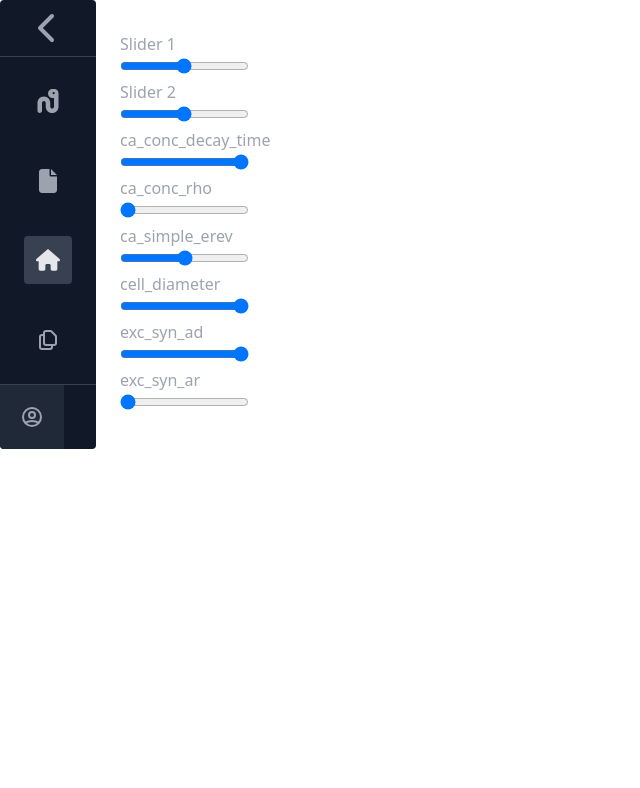
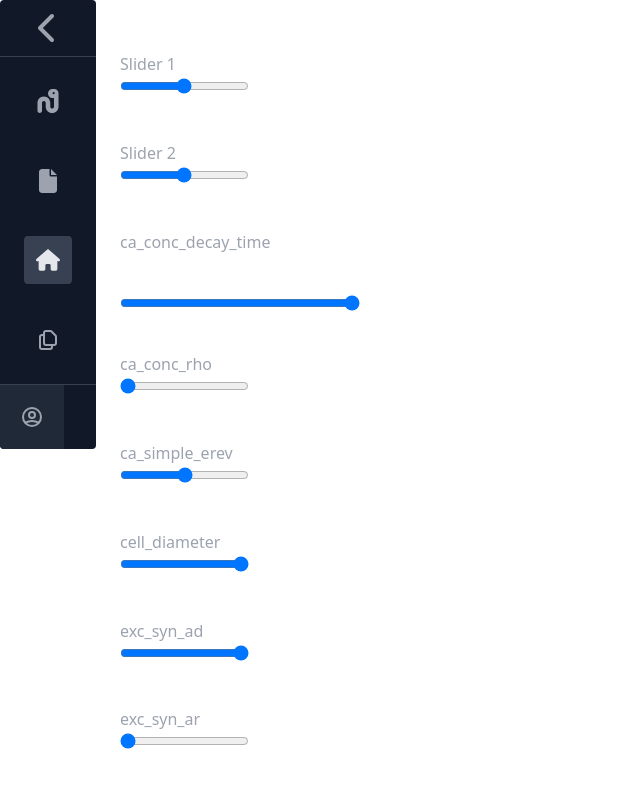
Before and after one commit to Y0z64/Cosmic-Elegans, a Next.js app: page /Graphs in a window 1280 px wide. Both pictures are taken after a click on the link 48 px from the left and 28 px from the top of the page. Shown: the top 788 px of the page, without its empty margins (0-640 px from the left). Built offline with nearby package versions, Linux system fonts and the light colour scheme.

Commit message:
setting sliders

```diff
--- a/src/Components/Sidebar.tsx
+++ b/src/Components/Sidebar.tsx
@@ -17,14 +17,20 @@ const SideBar = () => {
   return (
     <div className="flex h-full w-24 flex-col justify-between overflow-hidden rounded bg-gray-900 text-gray-400 ">
       {isOpen && (
-        <div className="absolute left-24 top-0 h-full w-64 bg-[#111528] bg-gray-900 bg-white p-6 pl-6 pt-8">
-          <h2>Slider 1</h2>
-          <input type="range" min="1" max="100" className="bg-blue-500" />
+        <div className="flex flex-col justify-around absolute left-24 top-0 h-full w-72 bg-[#111628] bg-gray-900 bg-white p-6 pl-6 pt-8">
+          <div>
+            <h2>Slider 1</h2>
+            <input type="range" min="1" max="100" className="bg-blue-500" />
+          </div>
+
+          <div>
           <h2>Slider 2</h2>
           <input type="range" min="1" max="100" className="bg-blue-500" />
+          </div>
           {/* Add more sliders as needed */}
           <h2>ca_conc_decay_time</h2>
           <input type="range" min="10" max="30" className="bg-blue-500" />
+          <div>
           <h2>ca_conc_rho</h2>
           <input
             type="range"
@@ -33,12 +39,20 @@ const SideBar = () => {
             step="0.00001"
             className="bg-blue-500"
           />
-          <h2>ca_simple_erev</h2>
-          <input type="range" min="40" max="60" className="bg-blue-500" />
+          </div>
+          <div>
+            <h2>ca_simple_erev</h2>
+            <input type="range" min="40" max="60" className="bg-blue-500" />
+          </div>
+          <div>
           <h2>cell_diameter</h2>
           <input type="range" min="3" max="7" className="bg-blue-500" />
+          </div>
+          <div>
           <h2>exc_syn_ad</h2>
           <input type="range" min="10" max="30" className="bg-blue-500" />
+          </div>
+          <div>
           <h2>exc_syn_ar</h2>
           <input
             type="range"
@@ -47,6 +61,7 @@ const SideBar = () => {
             step="0.1"
             className="bg-blue-500"
           />
+          </div>
         </div>
       )}
       <a
```
